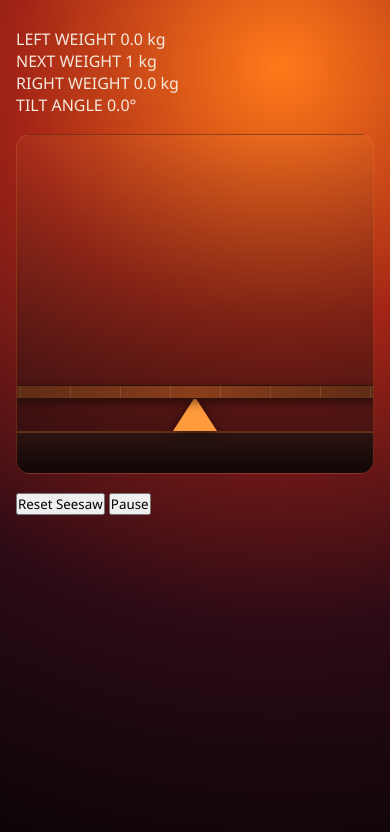
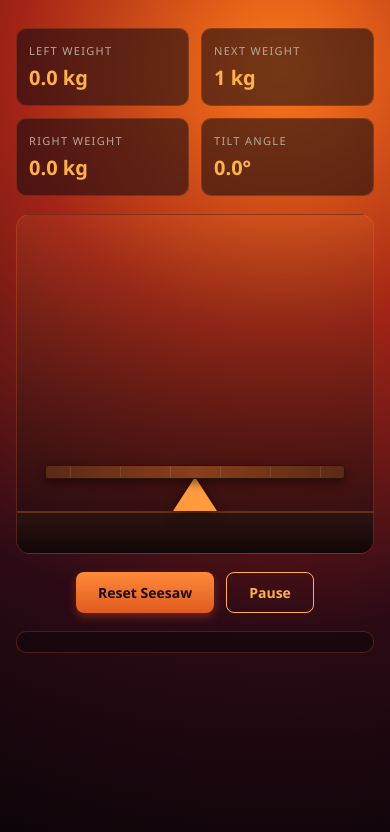
Before and after one commit to ZEHRAertas47/seesaw-zehra-ertas, a plain HTML site: page index.html in a window 390 px wide. Drawn offline with Linux system fonts and the light colour scheme.

Commit message:
style info cards, buttons and event log with responsive layout

```diff
--- a/style.css
+++ b/style.css
@@ -130,3 +130,90 @@
     60%  { transform: translate(-50%, 8px); opacity: 1; }
     100% { transform: translate(-50%, 0); opacity: 1; }
   }
+
+
+
+  .top-info {
+    display: grid;
+    grid-template-columns: repeat(4, 1fr);
+    gap: 12px;
+  }
+
+  .card {
+    background: var(--card);
+    border: 1px solid var(--border);
+    border-radius: 10px;
+    padding: 14px 12px;
+    display: flex;
+    flex-direction: column;
+    gap: 6px;
+    backdrop-filter: blur(6px);
+  }
+
+  .card .label {
+    font-size: 11px;
+    letter-spacing: 0.12em;
+    color: var(--muted);
+  }
+
+  .card .value {
+    font-size: 20px;
+    font-weight: 700;
+    color: var(--orange-soft);
+  }
+
+  .controls {
+    display: flex;
+    justify-content: center;
+    gap: 12px;
+  }
+
+  .btn {
+    border: none;
+    padding: 10px 22px;
+    border-radius: 8px;
+    font-weight: 700;
+    font-size: 14px;
+    color: #1a0a0a;
+    background: linear-gradient(180deg, #ff8a3a 0%, #e05a1e 100%);
+    box-shadow: 0 4px 10px rgba(224, 90, 30, 0.35);
+    transition: transform 0.15s ease;
+  }
+
+  .btn:hover  { transform: translateY(-1px); }
+  .btn:active { transform: translateY(0); }
+
+  .btn-ghost {
+    background: transparent;
+    color: var(--orange-soft);
+    border: 1px solid var(--orange-soft);
+    box-shadow: none;
+  }
+
+  .log-wrap {
+    background: rgba(15, 6, 10, 0.55);
+    border: 1px solid var(--border);
+    border-radius: 10px;
+    padding: 10px 14px;
+    max-height: 160px;
+    overflow-y: auto;
+  }
+
+  .log {
+    display: flex;
+    flex-direction: column;
+    gap: 4px;
+  }
+
+  .log li {
+    font-size: 13px;
+    padding: 6px 8px;
+    border-left: 3px solid var(--orange);
+    background: rgba(255, 122, 46, 0.06);
+    border-radius: 4px;
+  }
+
+  @media (max-width: 640px) {
+    .top-info { grid-template-columns: repeat(2, 1fr); }
+    .plank    { width: 300px; margin-left: -150px; }
+  }
```
